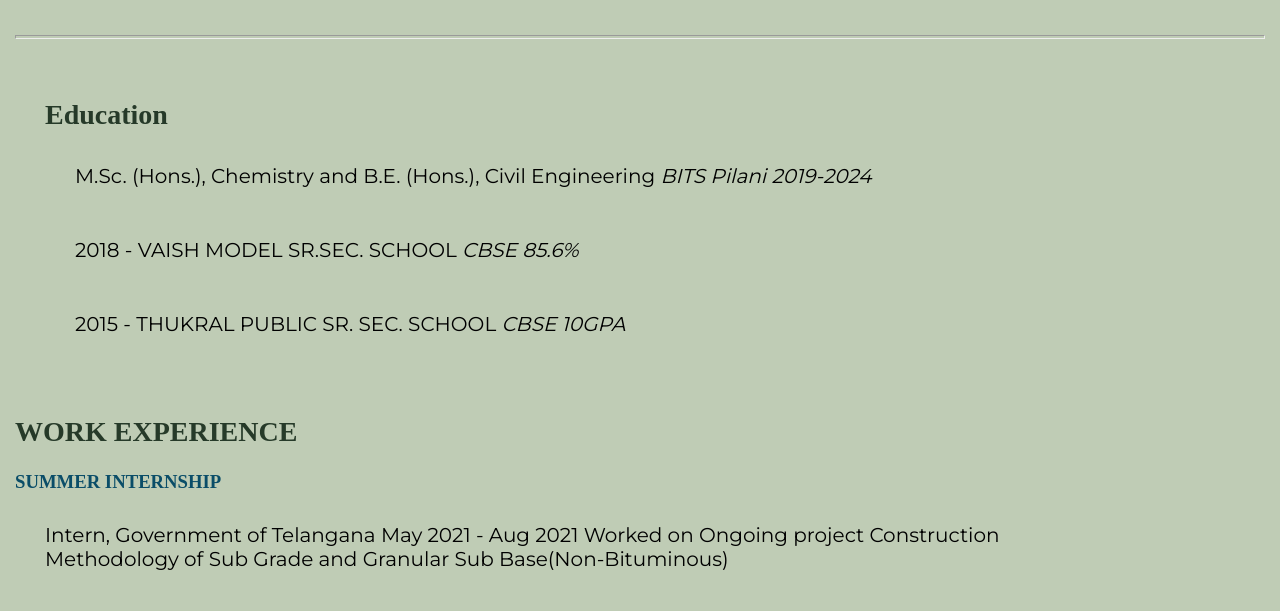
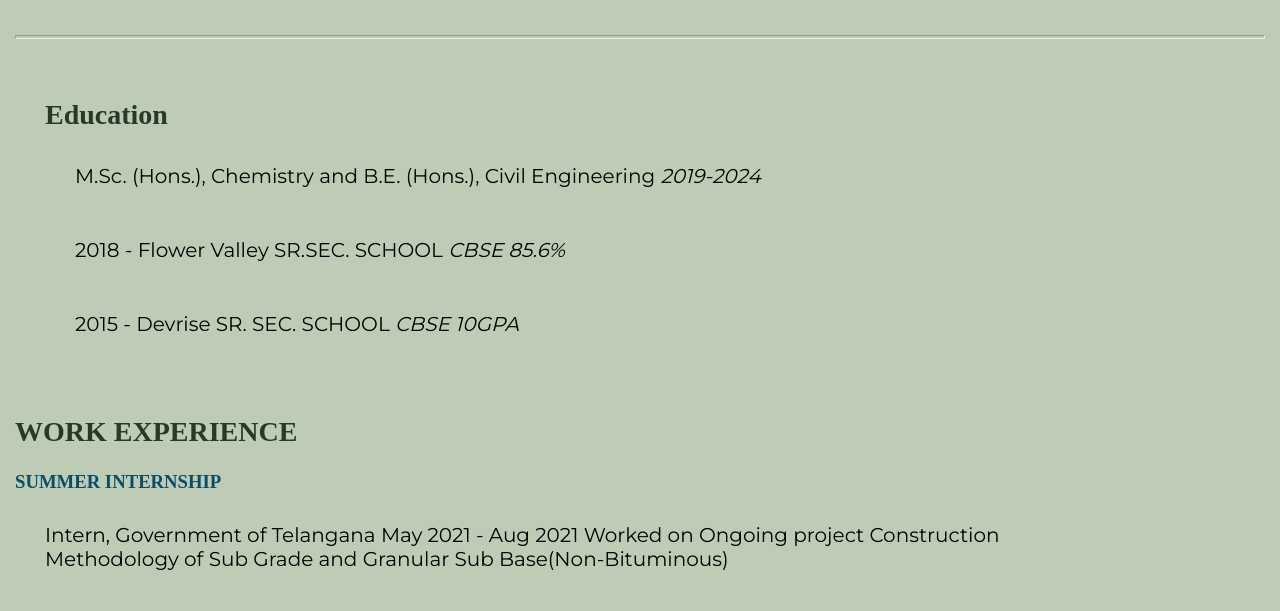
Before and after one commit to ELentiya-001/HTMLportfolio, a plain HTML site: page index.html in a window 1280 px wide. Shown: the part 459-1070 px from the top of the page. Drawn offline with Linux system fonts and the light colour scheme.

Commit message:
Update index.html

```diff
--- a/index.html
+++ b/index.html
@@ -60,9 +60,9 @@
   <!-- EDUCATION -->
   <section id="education">
     <h2>Education</h2>
-    <p>M.Sc. (Hons.), Chemistry and B.E. (Hons.), Civil Engineering <em> BITS Pilani 2019-2024</em> </p>
-    <p> 2018 - VAISH MODEL SR.SEC. SCHOOL <em> CBSE 85.6% </em></p>
-    <p> 2015 - THUKRAL PUBLIC SR. SEC. SCHOOL <em> CBSE 10GPA</em></p>
+    <p>M.Sc. (Hons.), Chemistry and B.E. (Hons.), Civil Engineering <em> 2019-2024</em> </p>
+    <p> 2018 - Flower Valley SR.SEC. SCHOOL <em> CBSE 85.6% </em></p>
+    <p> 2015 - Devrise SR. SEC. SCHOOL <em> CBSE 10GPA</em></p>
   </section>
 
 
@@ -222,7 +222,7 @@
 
   <footer id="footer">
     <div class="foot">
-      <a  class="social-links" href="https://www.linkedin.com/in/deepti-s-522710188/"><i class="fab fa-linkedin">  </i></a>
+      <a  class="social-links" href="https://www.linkedin.com/"><i class="fab fa-linkedin">  </i></a>
       <a  class="social-links" href="https://www.facebook.com/deepti.sheoran.581/"><i class="fab fa-facebook">  </i></a>
       <a  class="social-links" href="https://www.instagram.com/"><i class="fab fa-instagram">  </i></a>
       <a  class="social-links" href="mailto:deepti.sheoran5@gmail.com"><i class="fas fa-envelope">   </i></i></a>
```
